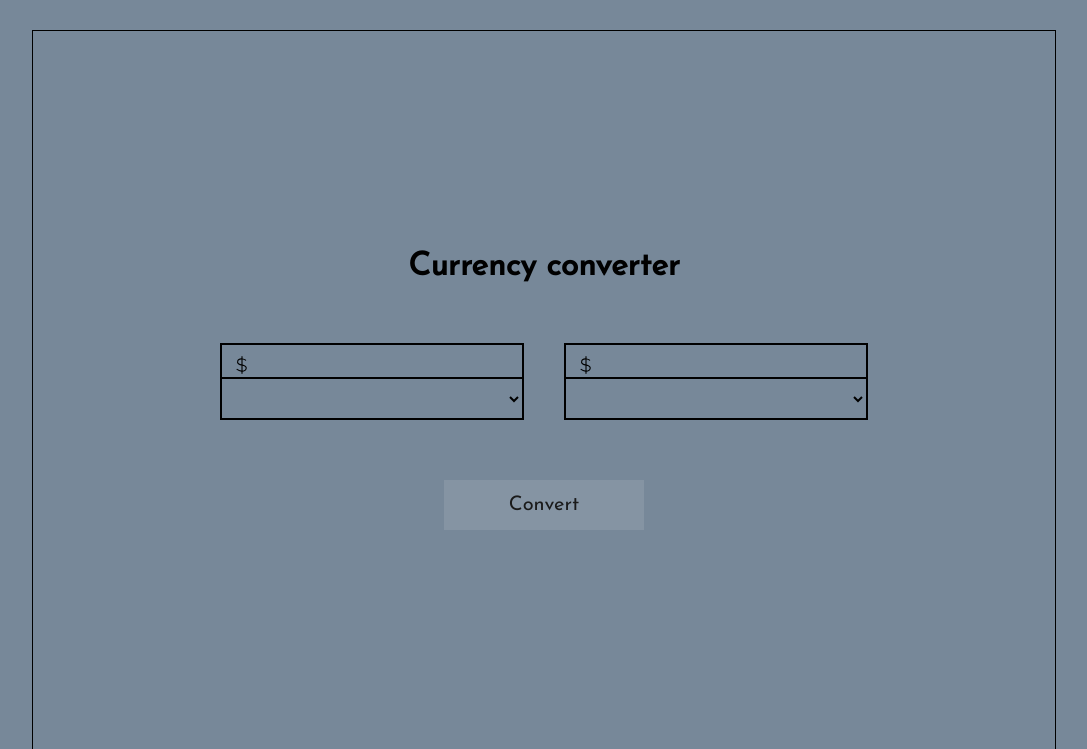
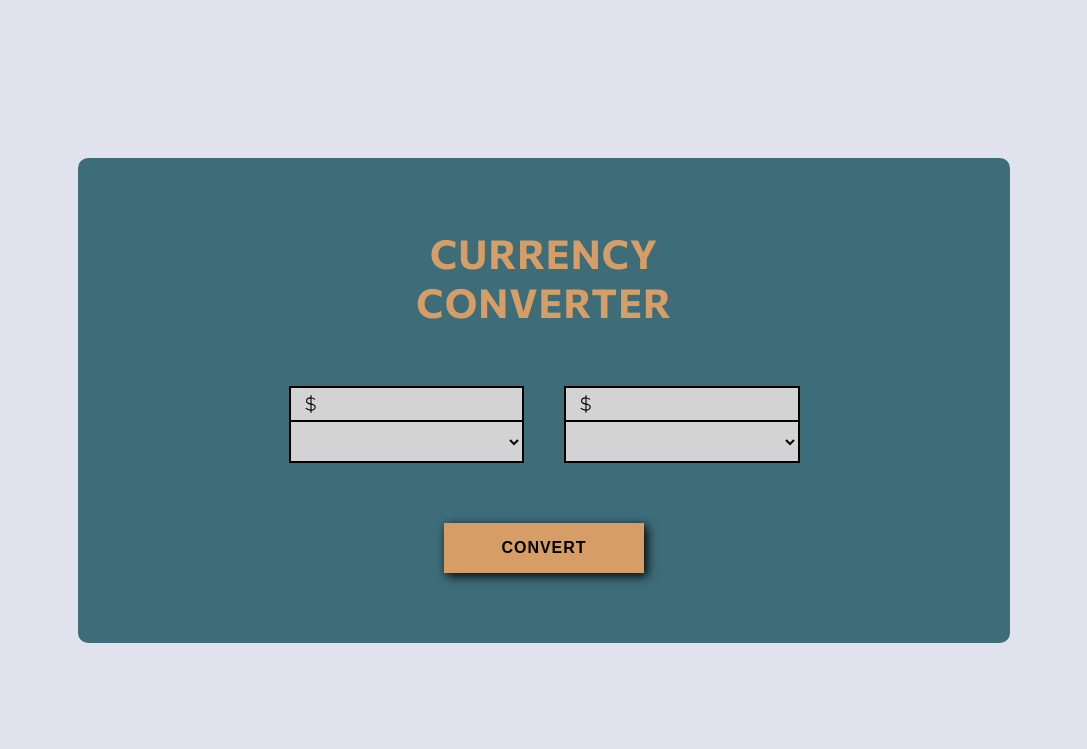
Before and after one commit to Sosasofia/currency-converter, a plain HTML site: page index.html in a window 1280 px wide. Shown: the top 749 px of the page, without its empty margins (96-1183 px from the left). Drawn offline with Linux system fonts and the light colour scheme; no server answers.

Commit message:
Update style.css

```diff
--- a/src/style.css
+++ b/src/style.css
@@ -1,4 +1,4 @@
-@import url("https://fonts.googleapis.com/css2?family=Josefin+Sans&display=swap");
+@import url('https://fonts.googleapis.com/css2?family=Commissioner:wght@400;500;700&display=swap');
 
 * {
   box-sizing: border-box;
@@ -8,11 +8,13 @@
 
 html,
 body {
-  font-family: "Josefin Sans", sans-serif;
-  background: lightslategray;
-  width: 100%;
+  font-family: 'Commissioner', sans-serif;
+  background: rgb(132, 219, 177);
+  height: 100vh;
   display: flex;
   justify-content: center;
+  align-items: center;
+  background-color: #e0e2ee;
 }
 
 .container {
@@ -20,10 +22,9 @@ body {
   flex-direction: column;
   justify-content: center;
   align-items: center;
-  height: 90vh;
-  width: 80%;
-  margin: 30px;
-  border: 1px solid black;
+  padding: 50px;
+  background-color: #3d6d79;
+  border-radius: 10px;
 }
 
 .container div {
@@ -34,20 +35,25 @@ body {
 }
 
 h1 {
+  text-transform: uppercase;
   text-align: center;
+  color: #d69d66;
+  font-size: 40px;
+  letter-spacing: 1px;
 }
 
 input[type="number"] {
-  border: none;
   background: none;
-  border: 2px solid black;
   padding-top: 6px;
   background-image: url("dollar.svg");
-  background-position: 10px 10px;
+  background-position: 10px center;
   background-repeat: no-repeat;
   padding-left: 30px;
   height: 36px;
   font-size: 25px;
+  background-color: lightgray;
+  border: 2px solid black;
+  padding-bottom: 5px;
 }
 
 input[type="number"]:focus {
@@ -80,11 +86,13 @@ input[type="number"]:disabled {
 select {
   padding: 10px;
   background: transparent;
-  border: none;
-  text-align: center;
   border: 2px solid black;
   border-top: none;
-  font-size: 15px;
+  font-size: 16px;
+  font-weight: 700;
+  letter-spacing: 1px;
+  background-color: lightgrey;
+  padding-left: 25px;
 }
 
 select:focus {
@@ -94,57 +102,29 @@ select:focus {
 .btn {
   appearance: none;
   border: none;
-  background: lightslategray;
-  line-height: 50px;
+  color: black;
+  background: #d69d66;
   height: 50px;
-  text-align: center;
   width: 200px;
   cursor: pointer;
-  font-size: 20px;
-  font-family: "Josefin Sans", sans-serif;
+  font-size: 16px;
+  font-weight: 700;
+  letter-spacing: 1px;
+  text-transform: uppercase;
+  box-shadow: 3px 3px 10px 0px black;
 }
 
-.btn-convert {
-  color: black;
-  transition: all 0.5s;
-  position: relative;
+.btn:hover {
+  background: #d69c66b7;
 }
 
-.btn-convert::before {
-  content: "";
-  position: absolute;
-  top: 0;
-  left: 0;
-  width: 100%;
-  height: 100%;
-  z-index: 1;
-  background-color: rgba(255, 255, 255, 0.1);
-  transition: all 0.3s;
+.btn:active {
+  background: #d69d66;
+  transform: translate(0px, 5px);
+  -webkit-transform: translate(0px, 5px);
+  box-shadow: 2px 2px 5px 0px;
 }
 
-.btn-convert:hover::before {
-  opacity: 0;
-  transform: scale(0.5, 0.5);
-}
-
-.btn-convert::after {
-  content: "";
-  position: absolute;
-  top: 0;
-  left: 0;
-  width: 100%;
-  height: 100%;
-  z-index: 1;
-  opacity: 0;
-  transition: all 0.3s;
-  border: 2px solid rgba(0, 0, 0, 1);
-  transform: scale(1.2, 1.2);
-}
-
-.btn-convert:hover::after {
-  opacity: 1;
-  transform: scale(1, 1);
-}
 
 @media (max-width: 800px) {
   .container {
```
